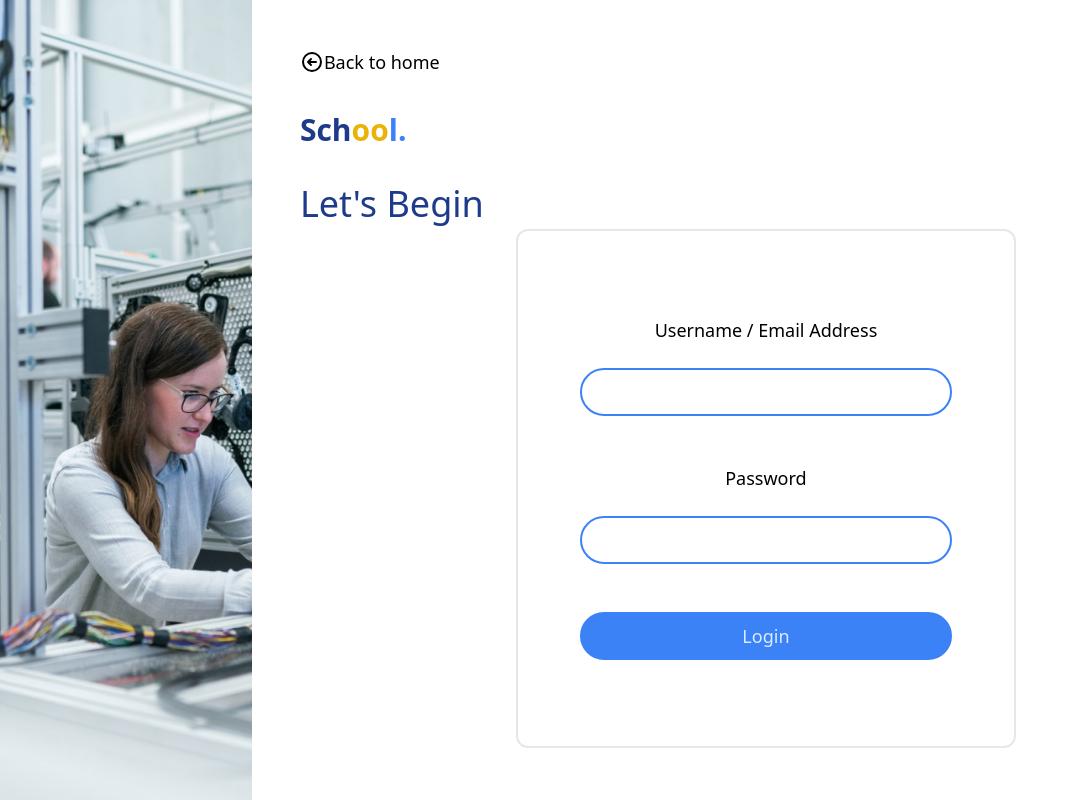
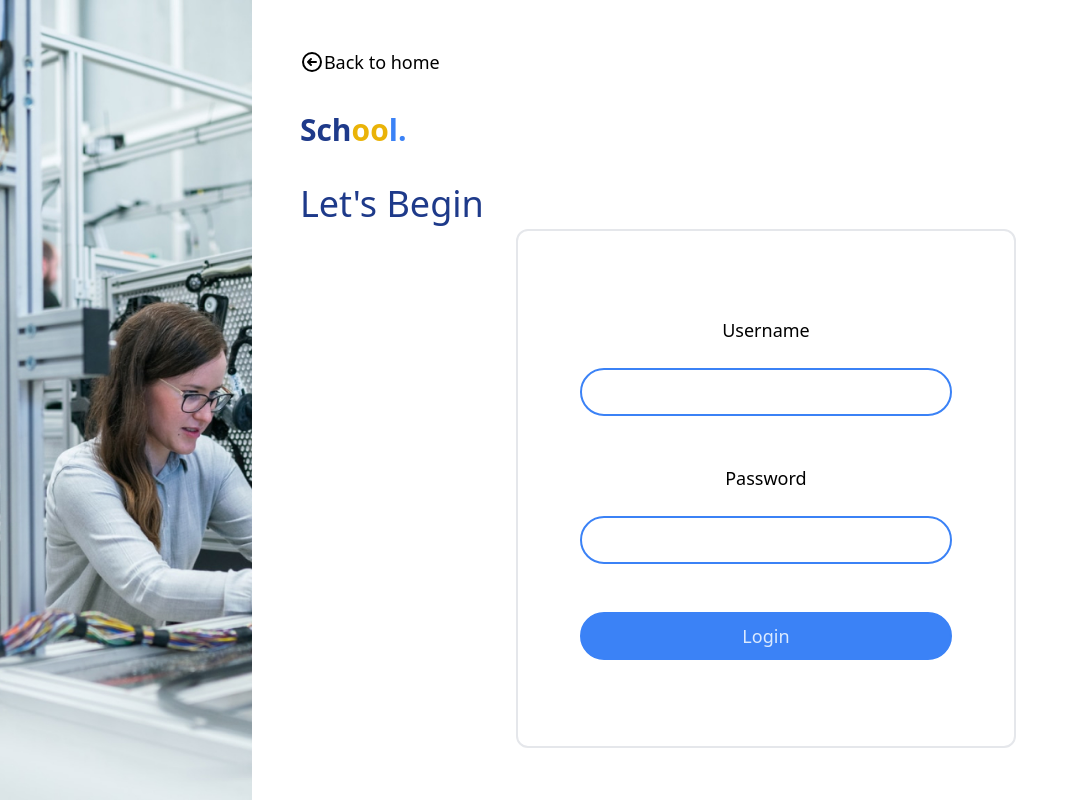
Before and after one commit to nandahadymulya/schools-readiness, a Nuxt app: page /login in a window 1280 px wide. Shown: the whole page, without its empty margins (0-1079 px from the left). Built offline with nearby package versions, Linux system fonts and the light colour scheme.

Commit message:
feat: form login

```diff
--- a/pages/login.vue
+++ b/pages/login.vue
@@ -40,21 +40,20 @@
               class="flex justify-center align-center items-center card rounded-xl border-2 border-blue-100/500"
             >
               <form
-                action="/login"
                 method="POST"
                 class="flex flex-col justify-center w-full text-lg"
+                @submit.prevent="submit"
               >
                 <div
                   class="flex flex-col justify-center items-center font-light"
                 >
-                  <label class="lg:py-6" for="username"
-                    >Username / Email Address</label
-                  >
+                  <label class="lg:py-6" for="username">Username</label>
                   <input
+                    v-model="username"
                     class="text-center text-blue-500 border-2 w-3/4 h-12 border-blue-500 rounded-full"
                     type="text"
                     name="username"
-                    id="username"
+                    required="required"
                   />
                 </div>
                 <div
@@ -62,10 +61,11 @@
                 >
                   <label class="lg:py-6" for="username">Password</label>
                   <input
+                    v-model="password"
                     class="text-center text-blue-500 border-2 w-3/4 h-12 border-blue-500 rounded-full"
                     type="text"
-                    name="username"
-                    id="username"
+                    name="password"
+                    required="required"
                   />
                 </div>
                 <div class="flex flex-col justify-center items-center lg:py-6">
```
